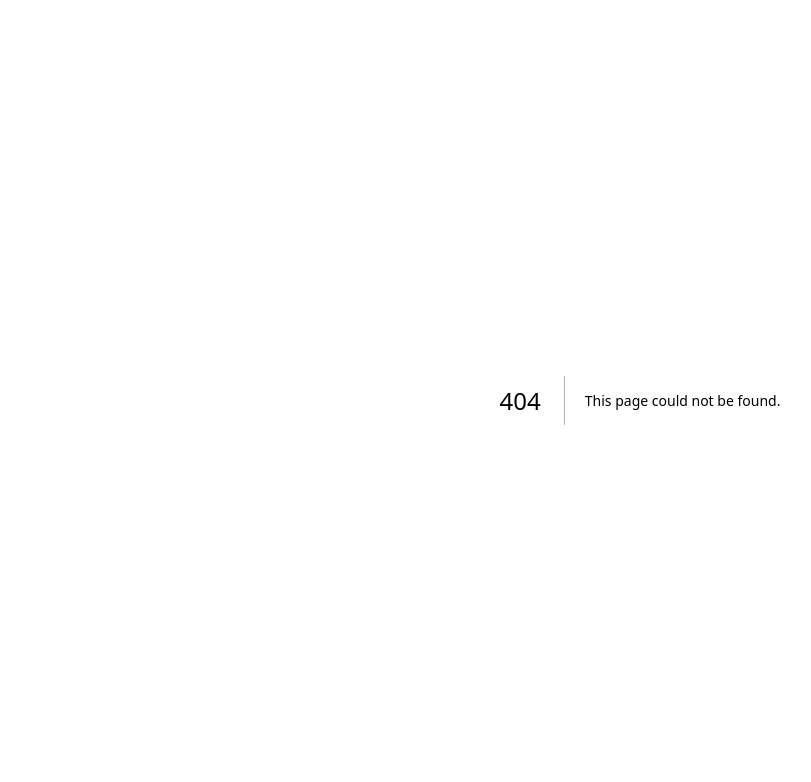
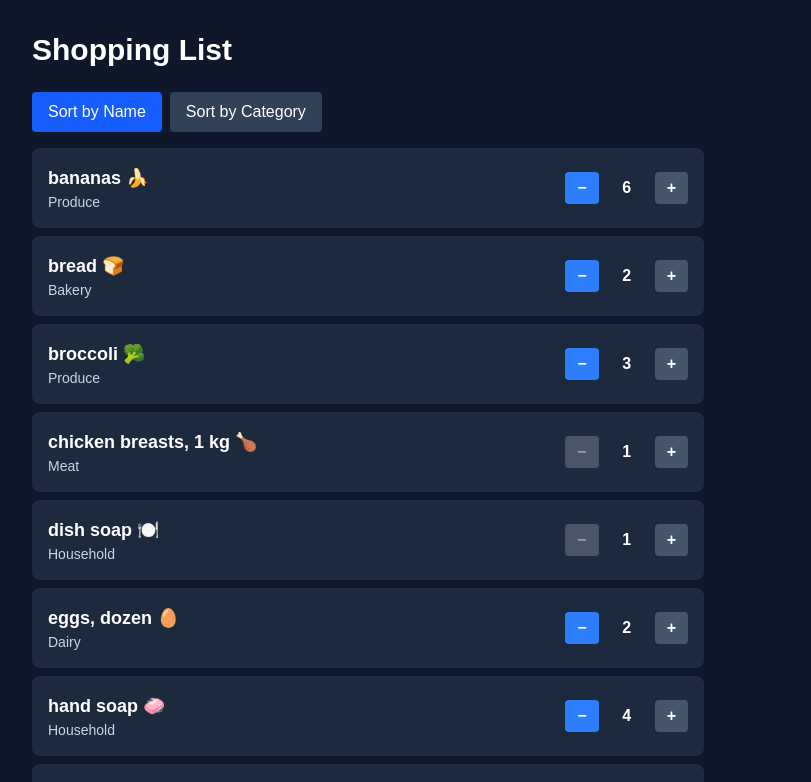
Before and after one commit to taylorobrien1999/cprg306-assignments, a Next.js app: page /week-5 in a window 1280 px wide. Before the commit this address had no page. Shown: the top 782 px of the page, without its empty margins (0-811 px from the left). Built offline with nearby package versions, Linux system fonts and the light colour scheme.

Commit message:
week 5 - first draft commit
may make revisions

```diff
--- a/app/page.js
+++ b/app/page.js
@@ -15,6 +15,9 @@ export default function Page() {
         <li>
           <Link href="/week-4">Week 4 — Handling Lists</Link>
           </li>
+          <li>
+          <Link href="/week-5">Week 5 — Interactivity with Forms</Link>
+          </li>
 
       </ul>
 
--- /dev/null
+++ b/app/week-5/item-list.js
@@ -0,0 +1,56 @@
+"use client";
+
+import { useState } from "react";
+import items from "./items.json";
+import Item from "./item";
+
+export default function ItemList() {
+  const [sortBy, setSortBy] = useState("name");
+
+  const sortedItems = [...items].sort((a, b) => {
+    if (sortBy === "name") {
+      return a.name.localeCompare(b.name);
+    } else if (sortBy === "category") {
+      return a.category.localeCompare(b.category);
+    }
+    return 0;
+  });
+
+  return (
+    <div>
+      <div className="mb-4 flex gap-2">
+        <button
+          onClick={() => setSortBy("name")}
+          className={`px-4 py-2 rounded ${
+            sortBy === "name"
+              ? "bg-blue-600 text-white"
+              : "bg-slate-700 text-white hover:bg-slate-600"
+          }`}
+        >
+          Sort by Name
+        </button>
+        <button
+          onClick={() => setSortBy("category")}
+          className={`px-4 py-2 rounded ${
+            sortBy === "category"
+              ? "bg-blue-600 text-white"
+              : "bg-slate-700 text-white hover:bg-slate-600"
+          }`}
+        >
+          Sort by Category
+        </button>
+      </div>
+
+      <ul className="space-y-2">
+        {sortedItems.map((item) => (
+          <Item
+            key={item.id}
+            name={item.name}
+            quantity={item.quantity}
+            category={item.category}
+          />
+        ))}
+      </ul>
+    </div>
+  );
+}
--- /dev/null
+++ b/app/week-5/item.js
@@ -0,0 +1,58 @@
+"use client";
+
+import { useState } from "react";
+
+export default function Item({ name, quantity, category }) {
+  const [itemQuantity, setItemQuantity] = useState(Number(quantity) || 1);
+
+  const increment = () => {
+    if (itemQuantity < 99) {
+      setItemQuantity(itemQuantity + 1);
+    }
+  };
+
+  const decrement = () => {
+    if (itemQuantity > 1) {
+      setItemQuantity(itemQuantity - 1);
+    }
+  };
+
+  return (
+    <li className="bg-slate-800 p-4 rounded-lg flex items-center justify-between">
+      <div>
+        <p className="text-lg font-semibold text-white">{name}</p>
+        <p className="text-sm text-slate-300 capitalize">{category}</p>
+      </div>
+
+      <div className="flex items-center gap-3">
+        <button
+          onClick={decrement}
+          disabled={itemQuantity <= 1}
+          className={`px-3 py-1 rounded font-bold ${
+            itemQuantity <= 1
+            ? "bg-gray-600 text-gray-400"
+            : "bg-blue-500 text-white"
+          }`}
+        >
+          −
+        </button>
+
+        <span className="text-white font-semibold w-8 text-center">
+          {itemQuantity}
+        </span>
+
+        <button
+          onClick={increment}
+          disabled={itemQuantity >= 99}
+          className={`px-3 py-1 rounded font-bold ${
+            itemQuantity >= 99
+              ? "bg-slate-700 text-slate-500 cursor-not-allowed"
+              : "bg-slate-600 text-white hover:bg-slate-500"
+          }`}
+        >
+          +
+        </button>
+      </div>
+    </li>
+  );
+}
--- /dev/null
+++ b/app/week-5/items.json
@@ -0,0 +1,14 @@
+[
+  { "id": "1h2GJKH12gkHG31h1H", "name": "milk, 4 L 🥛", "quantity": 1, "category": "dairy" },
+  { "id": "2KJH3k2j3H1k2J3K1H", "name": "bread 🍞", "quantity": 2, "category": "bakery" },
+  { "id": "3h2KJH3k2j3H1k2J3", "name": "eggs, dozen 🥚", "quantity": 2, "category": "dairy" },
+  { "id": "4k2J3K1H2GJKH12gk", "name": "bananas 🍌", "quantity": 6, "category": "produce" },
+  { "id": "5H1h1H2KJH3k2j3H", "name": "broccoli 🥦", "quantity": 3, "category": "produce" },
+  { "id": "6H1k2J3K1H2GJKH1", "name": "chicken breasts, 1 kg 🍗", "quantity": 1, "category": "meat" },
+  { "id": "7gkHG31h1H2KJH3k", "name": "pasta sauce 🍝", "quantity": 3, "category": "canned goods" },
+  { "id": "8j3H1k2J3K1H2GJK", "name": "spaghetti, 454 g 🍝", "quantity": 2, "category": "dry goods" },
+  { "id": "9H12gkHG31h1H2KJ", "name": "toilet paper, 12 pack 🧻", "quantity": 1, "category": "household" },
+  { "id": "10H3k2j3H1k2J3K1", "name": "paper towels, 6 pack", "quantity": 1, "category": "household" },
+  { "id": "11k2J3K1H2GJKH12", "name": "dish soap 🍽️", "quantity": 1, "category": "household" },
+  { "id": "12GJKH12gkHG31h1", "name": "hand soap 🧼", "quantity": 4, "category": "household" }
+]
--- /dev/null
+++ b/app/week-5/page.js
@@ -0,0 +1,12 @@
+import ItemList from "./item-list";
+
+export default function Page() {
+  return (
+    <main className="min-h-screen bg-slate-900 p-8">
+      <h1 className="text-3xl font-bold mb-6 text-white">Shopping List</h1>
+      <div className="max-w-2xl">
+        <ItemList />
+      </div>
+    </main>
+  );
+}
```
